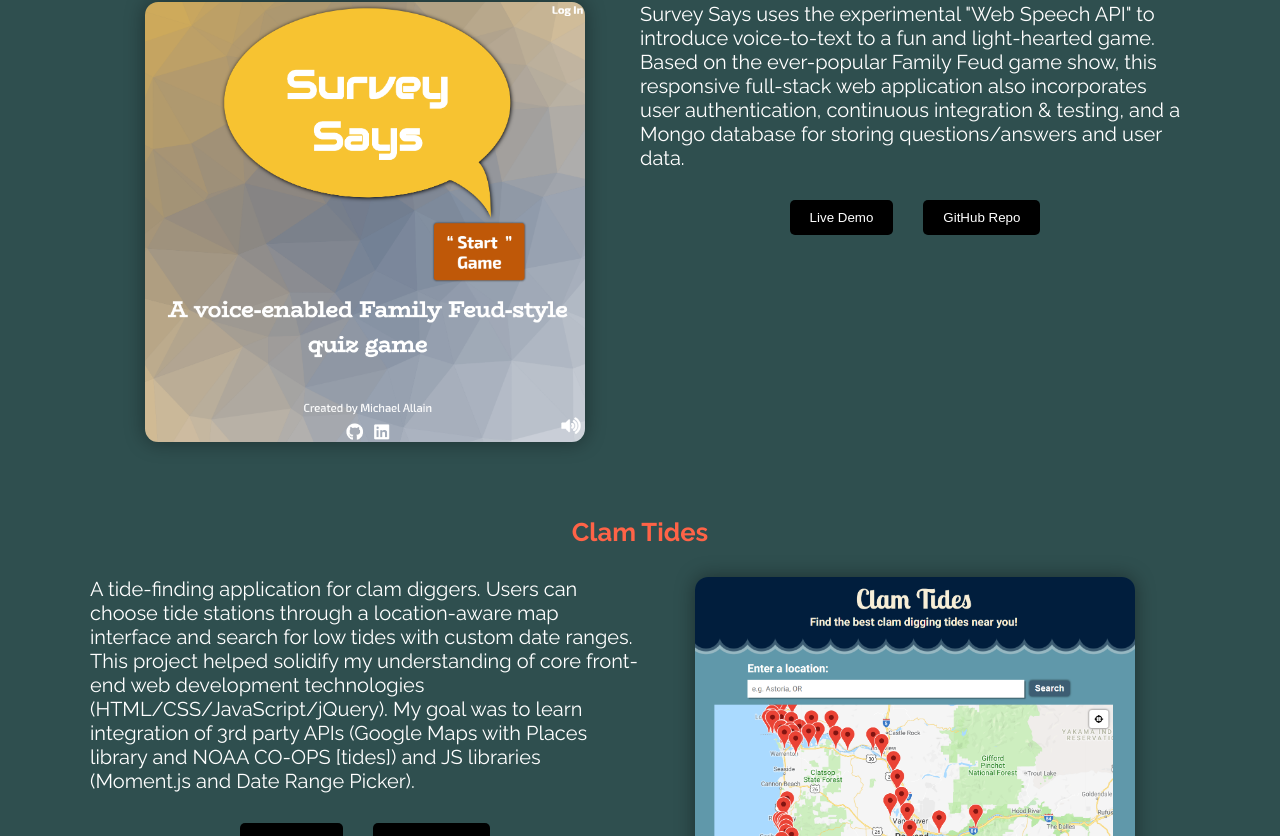
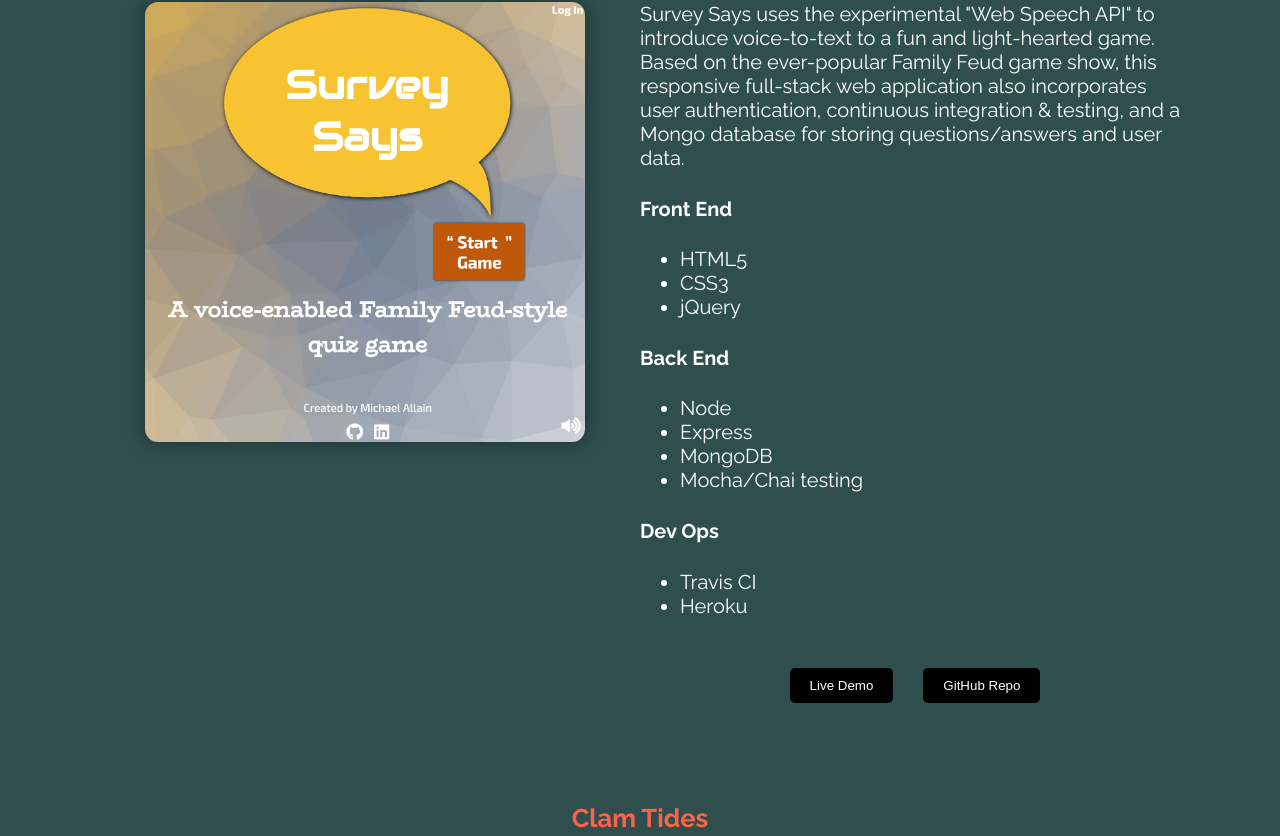
Before and after one commit to fastlain/portfolio, a React (Create React App) app: page / in a window 1280 px wide. Shown: the part 1544-2380 px from the top of the page. Built offline with nearby package versions, Linux system fonts and the light colour scheme.

Commit message:
Add Technology component

```diff
--- a/src/Project.js
+++ b/src/Project.js
@@ -1,9 +1,11 @@
 import React, {Component} from 'react';
+import Technology from './Technology';
 import styles from './Project.module.css';
 
 class Project extends Component {
     render() {
 
+        // Project layout will alternate between screenshot on left vs right
         let flexOrder;
         if (this.props.order === 0) {
             flexOrder = styles.flexLeft;
@@ -22,6 +24,7 @@
                         <p className={styles.para}>
                             {this.props.description}
                         </p>
+                        <Technology tech={this.props.technology}/>
                         <div className={styles.btnCont}>
                             <a href={this.props.liveLink} target="_blank" rel="noopener noreferrer">
                                 <button className={styles.btn} type="button">Live Demo</button>
--- /dev/null
+++ b/src/Technology.js
@@ -0,0 +1,28 @@
+import React, {Component} from 'react';
+//import styles from './Technology.module.css';
+
+class Technology extends Component {
+    render() {
+
+        console.log(this.props.tech)
+
+        let techdata = this.props.tech.map(techGroup => {
+            return (
+                <div key={techGroup.category}>
+                    <h4>{techGroup.category}</h4>
+                    <ul>
+                        {techGroup.techs.map(tech => <li key={tech}>{tech}</li>)}
+                    </ul>
+                </div>
+            );
+        });
+
+        return (
+            <div>
+                {techdata}
+            </div>
+        );
+    }
+}
+
+export default Technology;
--- a/src/data/projectdata.js
+++ b/src/data/projectdata.js
@@ -4,11 +4,11 @@
     {
         title: "Survey Says",
         description: "Survey Says uses the experimental \"Web Speech API\" to introduce voice-to-text to a fun and light-hearted game. Based on the ever-popular Family Feud game show, this responsive full-stack web application also incorporates user authentication, continuous integration & testing, and a Mongo database for storing questions/answers and user data.",
-        technology: {
-            frontEnd: ["HTML5", "CSS3", "jQuery"],
-            backEnd: ["Node", "Express","MongoDB", "Mocha/Chai testing"],
-            devOps: ["Travis CI", "Heroku"]
-        },
+        technology: [
+            {category: "Front End", techs: ["HTML5", "CSS3", "jQuery"]},
+            {category: "Back End", techs: ["Node", "Express","MongoDB", "Mocha/Chai testing"]},
+            {category: "Dev Ops", techs: ["Travis CI", "Heroku"]}
+        ],
         liveLink: "https://surveysaysgame.herokuapp.com/",
         gitHubLink: "https://github.com/fastlain/SurveySays",
         screenshot: "images/surveySays_square.png"
@@ -16,7 +16,9 @@
     {
         title: "Clam Tides",
         description: "A tide-finding application for clam diggers. Users can choose tide stations through a location-aware map interface and search for low tides with custom date ranges. This project helped solidify my understanding of core front-end web development technologies (HTML/CSS/JavaScript/jQuery). My goal was to learn integration of 3rd party APIs (Google Maps with Places library and NOAA CO-OPS [tides]) and JS libraries (Moment.js and Date Range Picker).",
-        technology: ["HTML5", "CSS3", "jQuery"],
+        technology: [
+            {category: "Front End", techs: ["HTML5", "CSS3", "jQuery"]}
+        ],
         liveLink: "https://fastlain.github.io/ClamTides/",
         gitHubLink: "https://github.com/fastlain/ClamTides",
         screenshot: "images/clamTides_square.png"
```
